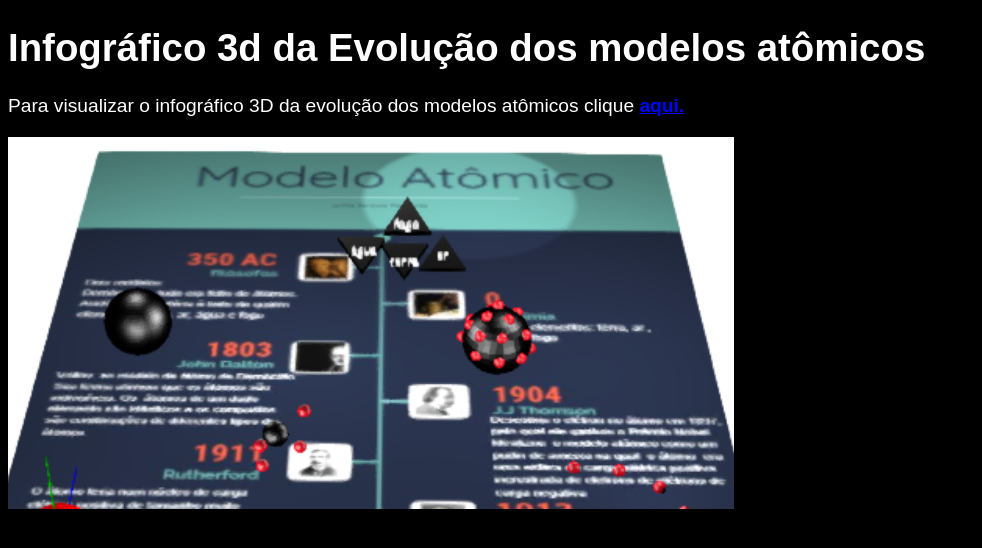
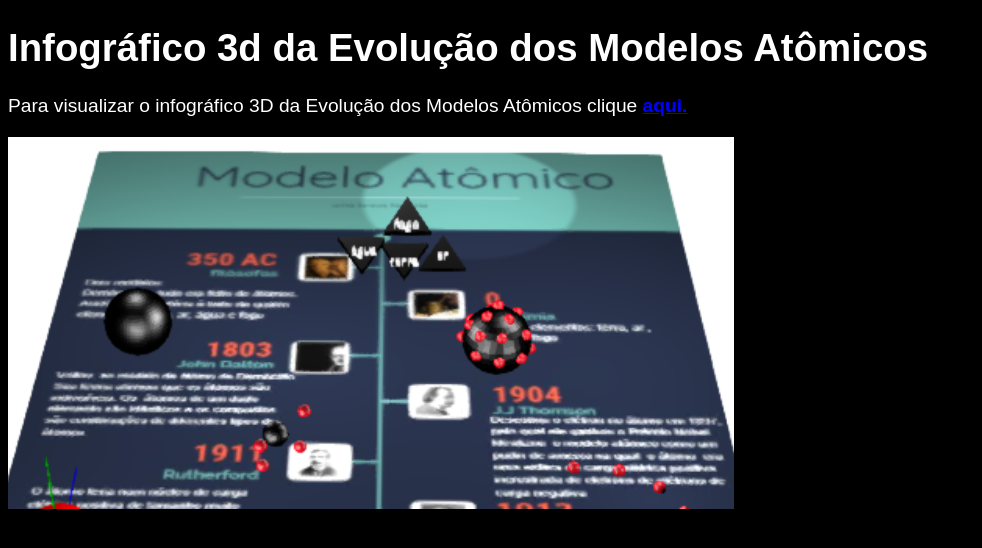
Before and after one commit to arigony/atomico, a plain HTML site: page index.html in a window 1280 px wide. Shown: the whole page, without its empty margins (0-982 px from the left). Drawn offline with Linux system fonts and the light colour scheme.

Commit message:
Update index.html

```diff
--- a/index.html
+++ b/index.html
@@ -18,9 +18,9 @@
   </style>
 </head>
 <body>
-  <h1 style="color: #ffffff;">Infográfico 3d da Evolução dos modelos atômicos</h1>
+  <h1 style="color: #ffffff;">Infográfico 3d da Evolução dos Modelos Atômicos</h1>
   <p style="color: #ffffff;">
-    Para visualizar o infográfico 3D da evolução dos modelos atômicos clique <a href="modelo.html" class="link" style="color: #0000ff; text-align: center; margin-right: 10px;"><strong>aqui.</strong></a>
+    Para visualizar o infográfico 3D da Evolução dos Modelos Atômicos clique <a href="modelo.html" class="link" style="color: #0000ff; text-align: center; margin-right: 10px;"><strong>aqui.</strong></a>
   </p>
   <img src="image.png" alt="Infográfico 3d da Evolução dos Modelos Atômicos" style="color: #ffffff;">
 </body>
```
